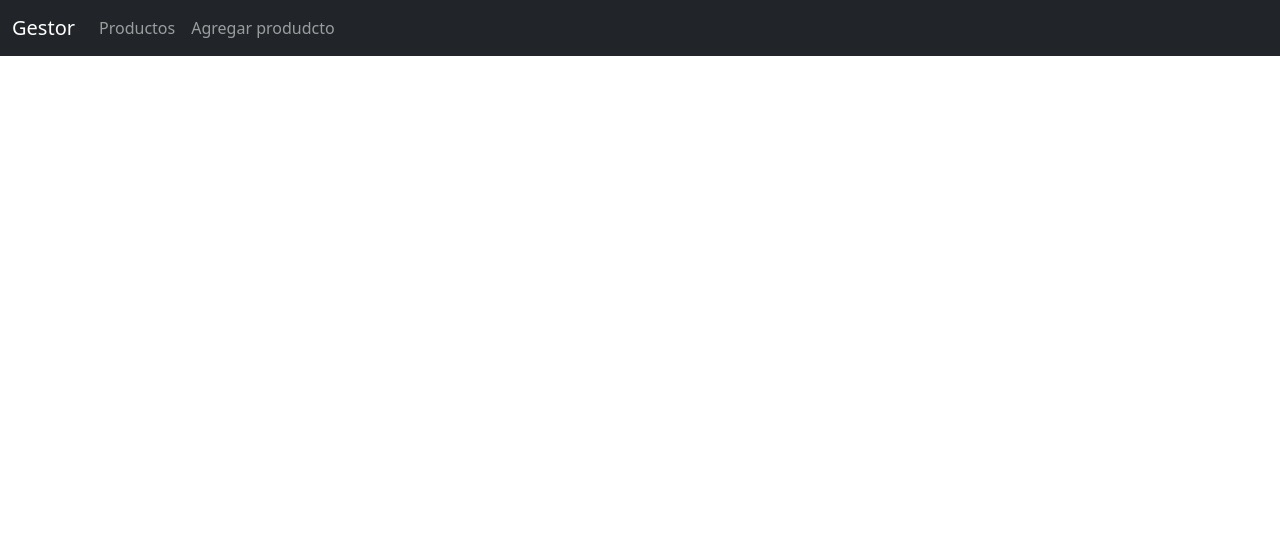
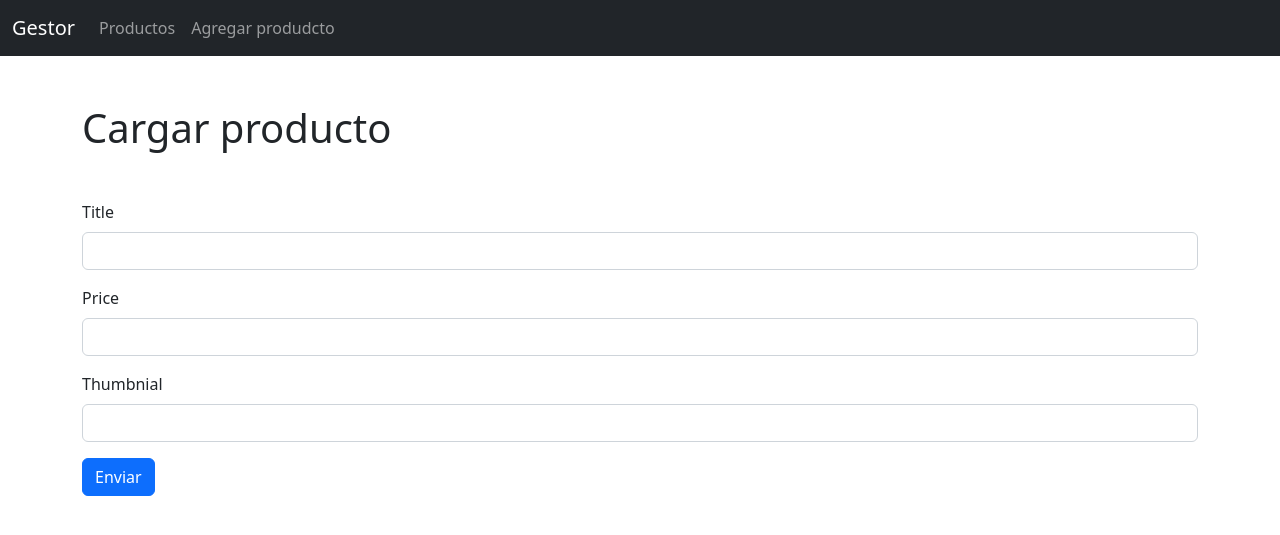
Before and after one commit to Joaquinviretti/desafio-mvc, a Node server app: page /api/productos/add in a window 1280 px wide. Shown: the top 535 px of the page. Run offline with Node 20, Linux system fonts and the light colour scheme.

Commit message:
implemento EJS

```diff
--- a/public/views/pages/carga.ejs
+++ b/public/views/pages/carga.ejs
@@ -9,6 +9,10 @@
   <body>
 
     <%- include('../partials/navbar') %>
+    <main class="container pt-5">
+        <h1 class="mb-5">Cargar producto</h1>
+        <%- include('../partials/form') %>
+    </main>
 
     <script src="https://cdn.jsdelivr.net/npm/bootstrap@5.2.0-beta1/dist/js/bootstrap.bundle.min.js" integrity="sha384-pprn3073KE6tl6bjs2QrFaJGz5/SUsLqktiwsUTF55Jfv3qYSDhgCecCxMW52nD2" crossorigin="anonymous"></script>
   </body>
--- a/public/views/partials/form.ejs
+++ b/public/views/partials/form.ejs
@@ -0,0 +1,18 @@
+<form action="/api/productos" method="POST">
+    <div class="mb-3">
+        <label for="title" class="form-label">Title</label>
+        <input required type="text" name="title" class="form-control" id="title">
+    </div>
+
+    <div class="mb-3">
+        <label for="price" class="form-label">Price</label>
+        <input required type="number" name="price" class="form-control" id="price">
+    </div>
+
+    <div class="mb-3">
+        <label for="thumbnial" class="form-label">Thumbnial</label>
+        <input required type="text" name="thumbnail" class="form-control" id="thumbnial">
+    </div>
+
+    <button type="submit" class="btn btn-primary">Enviar</button>
+</form>
--- a/src/server.js
+++ b/src/server.js
@@ -34,7 +34,7 @@ let validarId = (req, res, next) => {
 
 //GET LISTADO
 router.get('/', (req, res) => {
-    res.json(api.getAll());
+    res.render("pages/productos", {productos: api.getAll()})
 })
 
 //GET Carga
@@ -54,7 +54,7 @@ router.post('/', (req, res) => {
         ...req.body
     };
     api.add(producto)
-    res.json(producto);
+    res.redirect("/api/productos")
 })
 
 //PUT
```
